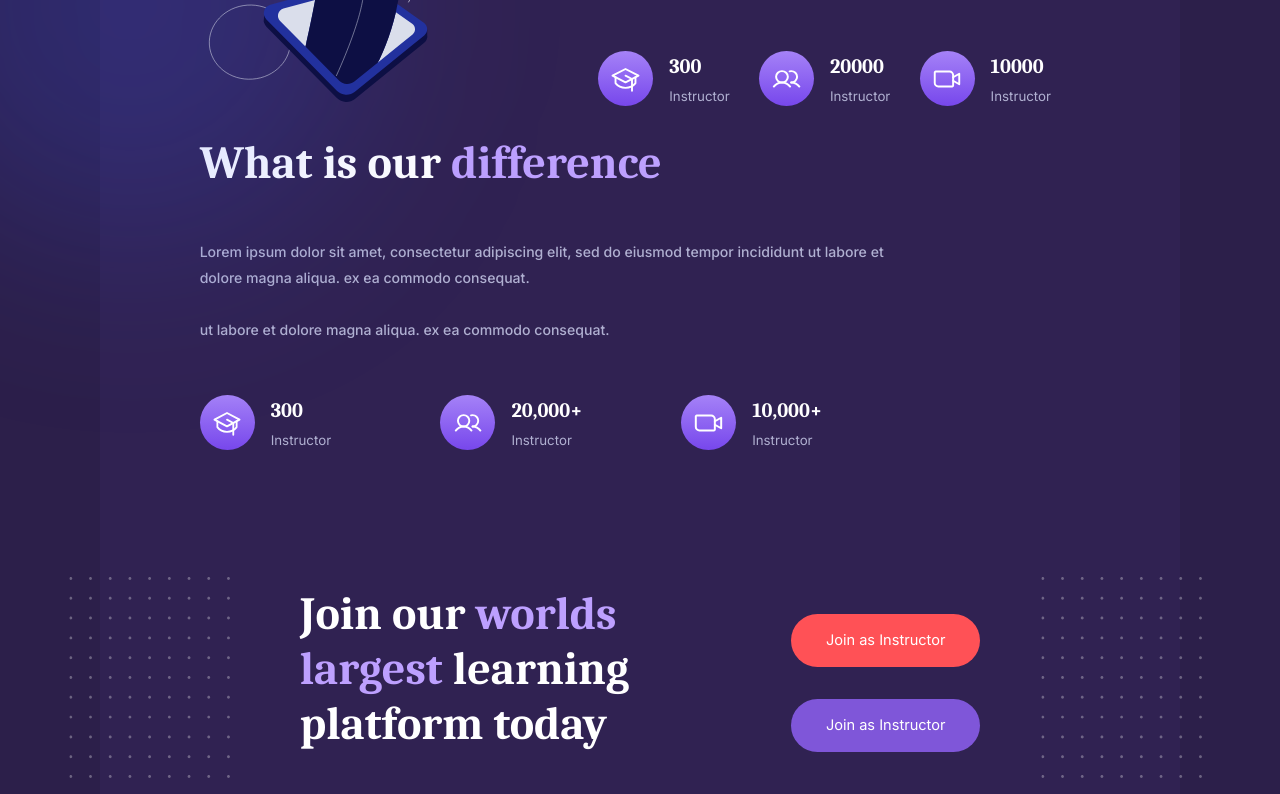
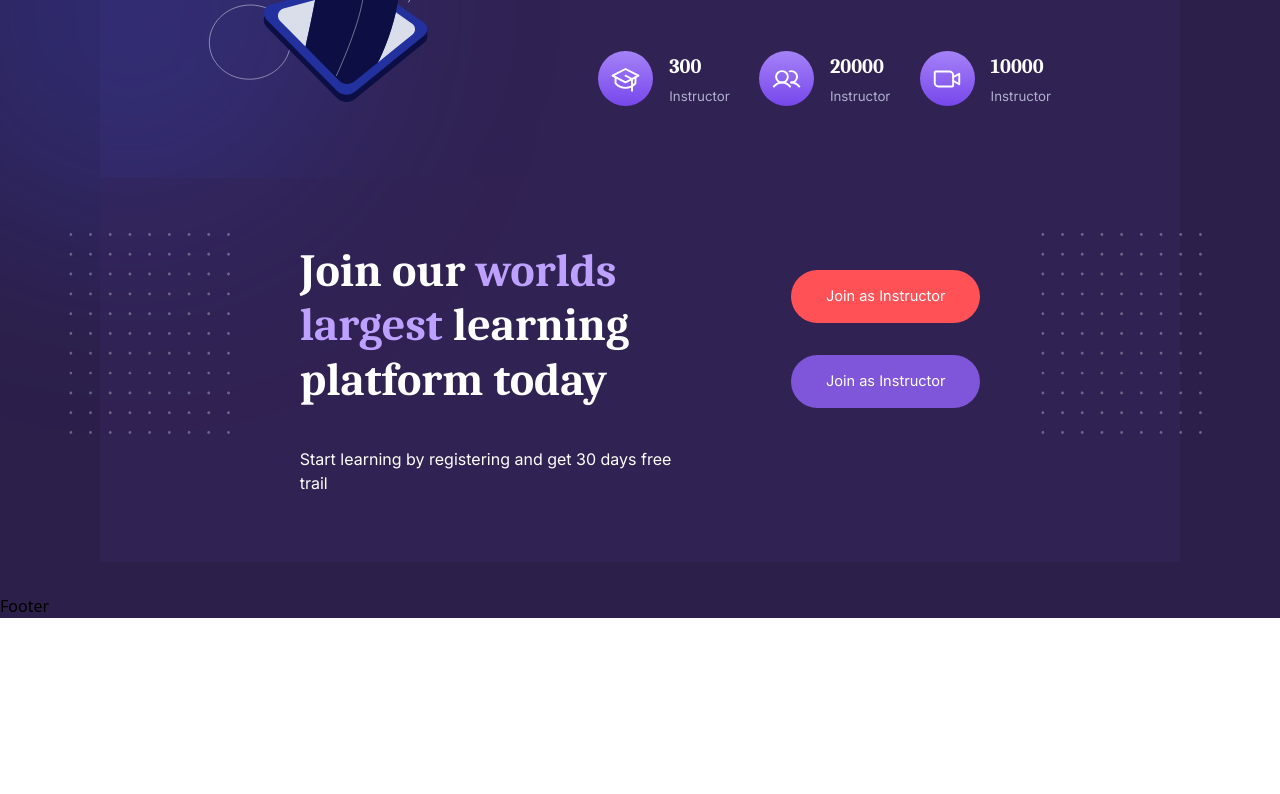
Before and after one commit to AmirMahdi-Shad/courses-site, a Next.js app: page / in a window 1280 px wide. Shown: the part 1480-2274 px from the top of the page. After the commit the page ends 2098 px from the top, so only its background shows below. Built offline with nearby package versions, Linux system fonts and the light colour scheme.

Commit message:
move image to public asset folder
Signed-off-by: abasb75 <abasbagheria@gmail.com>

```diff
--- a/components/Categories/Categories.jsx
+++ b/components/Categories/Categories.jsx
@@ -1,29 +1,16 @@
 import Link from "next/link";
 import Image from "next/image";
 
-import direct from "../../public/assets/image/categories/direct.svg";
+const categoriesList = [
+    {title:'Design', icon:'/assets/image/categories/pen.svg' , href:'/categoty/href',  },
+    {title:'Development', icon:'/assets/image/categories/development.svg' , href:'/categoty/href',  },
+    {title:'Professional ', icon:'/assets/image/categories/paper.svg' , href:'/categoty/href',  },
+    {title:'Photography', icon:'/assets/image/categories/img_box.svg' , href:'/categoty/href',  },
 
-import Pen from "../../public/assets/image/categories/pen.svg";
-import Development from "../../public/assets/image/categories/development.svg";
-import Professional from "../../public/assets/image/categories/paper.svg";
-import Photography from "../../public/assets/image/categories/img_box.svg";
-import Database from "../../public/assets/image/categories/database.svg";
-import Business from "../../public/assets/image/categories/business.svg";
-import Chart from "../../public/assets/image/categories/chart_pin.svg";
-import Music from "../../public/assets/image/categories/music.svg";
-
-
-
-const categoriesList = [
-    {title:'Design', icon:Pen , href:'/categoty/href',  },
-    {title:'Development', icon:Development , href:'/categoty/href',  },
-    {title:'Professional ', icon:Professional , href:'/categoty/href',  },
-    {title:'Photography', icon:Photography , href:'/categoty/href',  },
-
-    {title:'Data ', icon:Database , href:'/categoty/href',  },
-    {title:'Business', icon:Business , href:'/categoty/href',  },
-    {title:'Marketing', icon:Chart , href:'/categoty/href',  },
-    {title:'Music', icon:Music , href:'/categoty/href',  },
+    {title:'Data ', icon:'/assets/image/categories/database.svg' , href:'/categoty/href',  },
+    {title:'Business', icon:'/assets/image/categories/business.svg' , href:'/categoty/href',  },
+    {title:'Marketing', icon:'/assets/image/categories/chart_pin.svg' , href:'/categoty/href',  },
+    {title:'Music', icon:'/assets/image/categories/music.svg' , href:'/categoty/href',  },
 
 ];
 
@@ -42,13 +29,13 @@ function CategoryItem({category}){
                 <div className="w-full h-full flex">
                     <div className="w-[2.76vw] h-[2.76vw] p-[0.44vw] ">
                         <div className="relative w-full h-full">
-                            <Image fill src={category.icon.src} alt={category.title} />
+                            <Image fill src={category.icon} alt={category.title} />
                         </div>
                     </div>
                     <span className="block leading-[2.76vw] h-[2.76] px-[0.7vw] text-white font-inter font-[500] flex-1 text-[1.14vw]">{category.title}</span>
                     <div className="w-[2.76vw] h-[2.76vw] p-[0.44vw] bg-[#7F56D9] rounded-[0.26vw]">
                         <div className="relative w-full h-full">
-                            <Image fill src={direct.src} alt={category.title} />
+                            <Image fill src={'/assets/image/categories/direct.svg'} alt={category.title} />
                         </div>
                     </div>
 
--- a/components/FooterJoinCart/FooterJoinCart.jsx
+++ b/components/FooterJoinCart/FooterJoinCart.jsx
@@ -1,15 +1,13 @@
 import Link from "next/link";
 import Image from "next/image";
-
-import DotFrames from "../../public/assets/image/footer-join-cart/dot_frame.svg"
 
 export default function FooterJoinCart(){
     return (<div id="footer-join-carts" className="bg-[#37265D6E] py-[5.2vw] px-[15.62vw] relative">
         <div className="absolute w-[15.625vw] h-[15.729vw] top-[4.28vw] left-[-3.59vw]">
-            <Image src={DotFrames.src} fill alt={'dot bg'} />
+            <Image src={'/assets/image/footer-join-cart/dot_frame.svg'} fill alt={'dot bg'} />
         </div>
         <div className="absolute w-[15.625vw] h-[15.729vw] top-[4.28vw] right-[-3.59vw]">
-            <Image src={DotFrames.src} fill alt={'dot bg'} />
+            <Image src={'/assets/image/footer-join-cart/dot_frame.svg'} fill alt={'dot bg'} />
         </div>
         <div className="flex gap-[8.75vw] w-full">
             <div id="inavation-text" className="w-[39.68vw]">
--- a/components/WomenSection/WomenSection.jsx
+++ b/components/WomenSection/WomenSection.jsx
@@ -1,25 +1,15 @@
 import Image from "next/image";
-
-
-import women from "../../public/assets/image/women/women.svg";
-import YellowStar from "../../public/assets/image/women/yellow-star.svg";
-
-import instructor from "../../public/assets/image/women/instructor.svg";
-import student from "../../public/assets/image/women/student.svg";
-import video from "../../public/assets/image/women/video.svg";
-
-
 
 export default function WomenSection(){
     return (
 
     <div className="bg-[#37265D6E] w-full px-[7.8vw] py-[5.6vw] relative">
         <div className="absolute w-[3.8vw] h-[3.8vw] top-[-1.24vw] right-[7.3vw]" >
-            <Image src={YellowStar.src} fill alt={'yellow star'}  />
+            <Image src={'/assets/image/women/yellow-star.svg'} fill alt={'yellow star'}  />
         </div>
         <div className="w-full flex gap-[6.17vw]">
             <div data="women-svg-holder" className=" w-[37.4vw] relative">
-                <img src={women.src} className="z-10 relative w-full" />
+                <img src={'/assets/image/women/women.svg'} className="z-10 relative w-full" />
                 <div className="w-[36.14vw] h-[36.14vw] absolute bg-[#3D5CFF33] rounded-full blur-[7.8vw] left-[-23.5vw] top-[2.96vw] z-0"></div>
             </div>
             <div data="women-section-intro" className="w-[56.43vw]">
@@ -27,42 +17,23 @@ export default function WomenSection(){
                 <p className="text-[#B0B0D1] text-[1.1vw] font-inter font-[500] leading-[2vw] mt-[3.17vw]">Lorem ipsum dolor sit amet, consectetur adipiscing elit, sed do eiusmod tempor incididunt ut labore et dolore magna aliqua. ex ea commodo consequat. </p>
                 <p className="text-[#B0B0D1] text-[1.1vw] font-inter font-[500] leading-[2vw] mt-[2.1vw]"> ut labore et dolore magna aliqua. ex ea commodo consequat. </p>
                 <div className="mt-[4.1vw] h-[4.3vw] flex">
-                    <Item icon={instructor} label={'300'} labelText={'Instructor'} appendPlus={false} />
-                    <Item icon={student} label={'20000'} labelText={'Instructor'}  appendPlus={true}  />
-                    <Item icon={video} label={'10000'} labelText={'Instructor'}  appendPlus={true}  />
+                    <Item icon={'/assets/image/women/instructor.svg'} label={'300'} labelText={'Instructor'} appendPlus={false} />
+                    <Item icon={'/assets/image/women/student.svg'} label={'20000'} labelText={'Instructor'}  appendPlus={true}  />
+                    <Item icon={'/assets/image/women/video.svg'} label={'10000'} labelText={'Instructor'}  appendPlus={true}  />
                 </div>
             </div>
 
         </div>
-        <div data='women-section-intro' className='w-[56.43vw]'>
-          <h3 className='text-[3.6vw] mt-[1.8vw] font-caladea font-[700]'>
-            <span className='text-[#fff]'>What is our</span>{" "}
-            <span className='text-[#BDA0FF]'>difference</span>
-          </h3>
-          <p className='text-[#B0B0D1] text-[1.1vw] font-inter font-[500] leading-[2vw] mt-[3.17vw]'>
-            Lorem ipsum dolor sit amet, consectetur adipiscing elit, sed do
-            eiusmod tempor incididunt ut labore et dolore magna aliqua. ex ea
-            commodo consequat.{" "}
-          </p>
-          <p className='text-[#B0B0D1] text-[1.1vw] font-inter font-[500] leading-[2vw] mt-[2.1vw]'>
-            {" "}
-            ut labore et dolore magna aliqua. ex ea commodo consequat.{" "}
-          </p>
-          <div className='mt-[4.1vw] h-[4.3vw] flex'>
-            <Item icon={instructor} label={"300"} labelText={"Instructor"} />
-            <Item icon={student} label={"20,000+"} labelText={"Instructor"} />
-            <Item icon={video} label={"10,000+"} labelText={"Instructor"} />
-          </div>
-        </div>
       </div>
   )}
+
 
 
 function Item({ icon, label, labelText }) {
   return (
     <div className='w-[33.33%] h-full flex gap-[1.25vw]'>
       <div className='h-[4.3vw] w-[4.3vw] p-[1.04vw] rounded-full bg-[linear-gradient(180deg,_#A582F7_0%,_#7747EC_100%)] leading-[2vw]'>
-        <img src={icon.src} className='w-full h-full' />
+        <img src={icon} className='w-full h-full' />
       </div>
       <div className='py-[1px]'>
         <div className='font-[700] text-[1.6vw] text-white font-caladea'>
```
